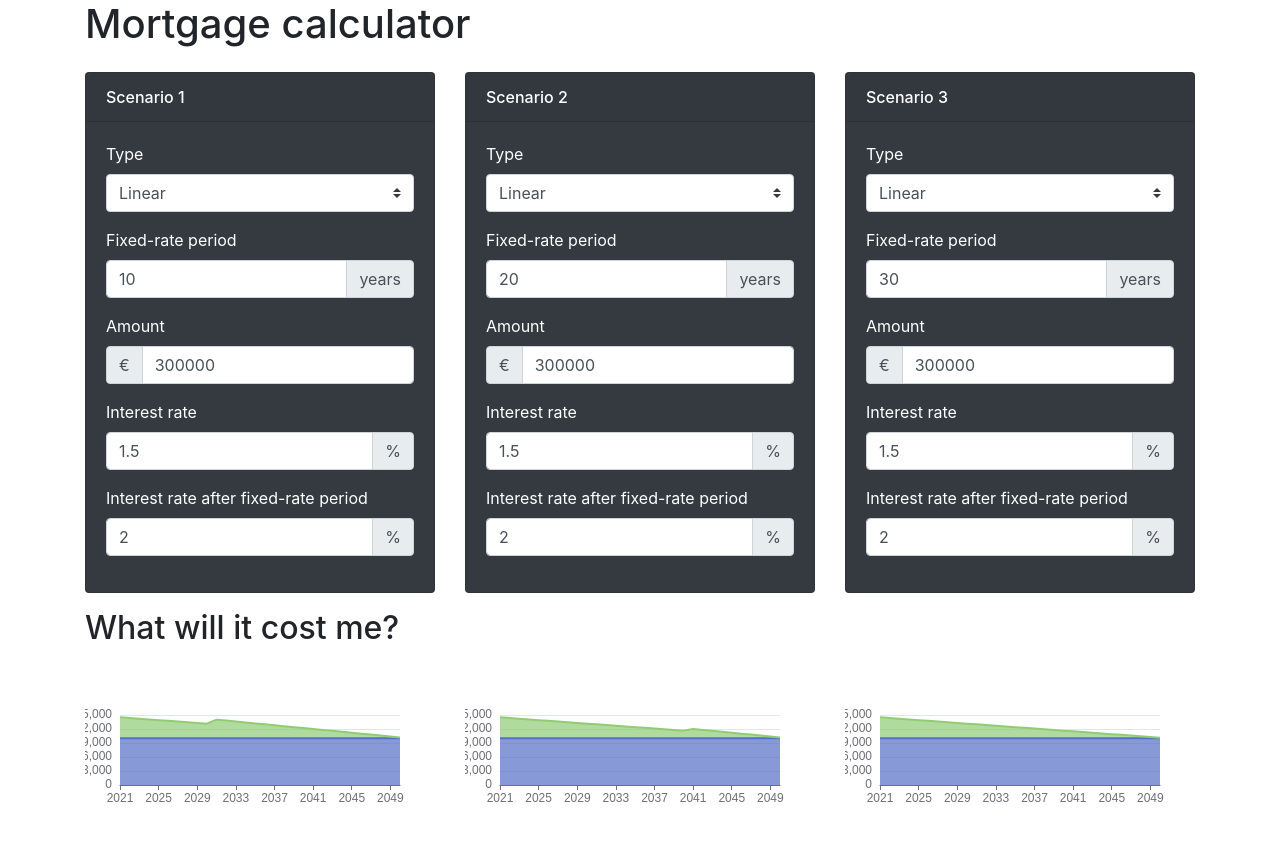
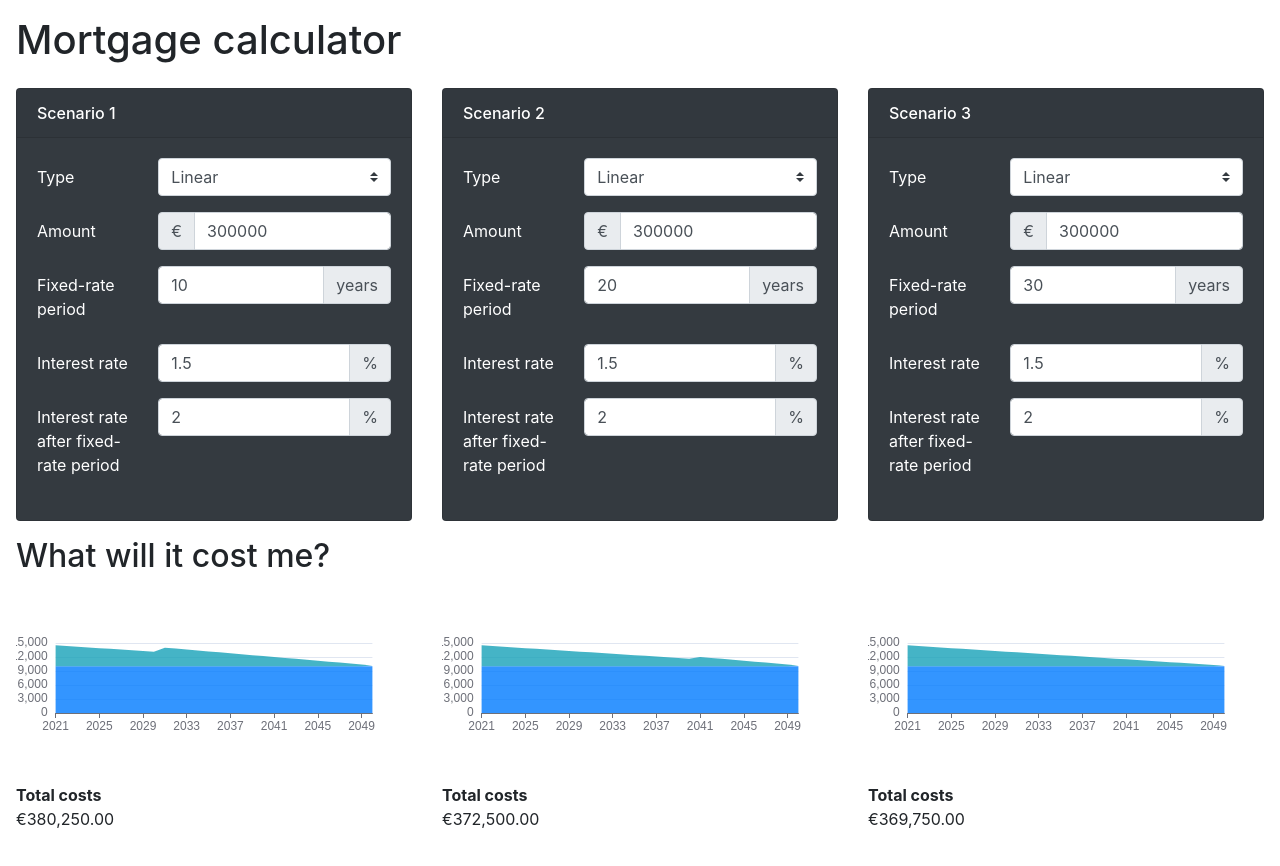
Before and after one commit to timseverien/mortgage-calculator, a Nuxt app: page / in a window 1280 px wide. Shown: the top 866 px of the page. Built offline with nearby package versions, Linux system fonts and the light colour scheme.

Commit message:
Add total costs and style costs over time chart

```diff
--- a/components/CostsOverTimeChart.vue
+++ b/components/CostsOverTimeChart.vue
@@ -3,7 +3,22 @@
 </template>
 
 <script>
-/* global echarts */
+import * as echarts from 'echarts'
+
+const colors = [
+  '#007bff',
+  '#17a2b8',
+  '#20c997',
+  '#28a745',
+  '#343a40',
+  '#6610f2',
+  '#6c757d',
+  '#6f42c1',
+  '#dc3545',
+  '#e83e8c',
+  '#fd7e14',
+  '#ffc107',
+]
 
 export default {
   props: {
@@ -23,11 +38,15 @@ export default {
 
     return {
       chart: null,
-
       chartOptions: {
         series: this.createSeries(),
         tooltip: {
           trigger: 'axis',
+          snap: true,
+          lineStyle: {
+            color: '#000',
+            opacity: 1,
+          },
         },
         xAxis: {
           boundaryGap: false,
@@ -35,6 +54,7 @@ export default {
           type: 'category',
         },
         yAxis: {},
+        color: colors,
       },
     }
   },
@@ -63,16 +83,22 @@ export default {
     createSeries() {
       return [
         {
-          areaStyle: {},
+          areaStyle: {
+            opacity: 0.8,
+          },
           data: this.data.map((c) => c.amount),
+          lineStyle: { width: 0 },
           name: 'Repayment',
           showSymbol: false,
           stack: 'total',
           type: 'line',
         },
         {
-          areaStyle: {},
+          areaStyle: {
+            opacity: 0.8,
+          },
           data: this.data.map((c) => c.interest),
+          lineStyle: { width: 0 },
           name: 'Interest',
           showSymbol: false,
           stack: 'total',
--- a/components/ScenarioSettingsCard.vue
+++ b/components/ScenarioSettingsCard.vue
@@ -5,11 +5,34 @@
     </template>
 
     <b-form>
-      <b-form-group :label-for="`scenario-${_uid}-type`" label="Type">
+      <b-form-group
+        :label-for="`scenario-${_uid}-type`"
+        content-cols="8"
+        label-cols="4"
+        label="Type"
+      >
         <b-form-select v-model="typeModel" :options="typeOptions" />
       </b-form-group>
       <b-form-group
+        :label-for="`scenario-${_uid}-amount`"
+        content-cols="8"
+        label-cols="4"
+        label="Amount"
+      >
+        <b-input-group prepend="€">
+          <b-form-input
+            :id="`scenario-${_uid}-amount`"
+            v-model="amountModel"
+            min="1"
+            step="1"
+            type="number"
+          />
+        </b-input-group>
+      </b-form-group>
+      <b-form-group
         :label-for="`scenario-${_uid}-fixed-rate-period`"
+        content-cols="8"
+        label-cols="4"
         label="Fixed-rate period"
       >
         <b-input-group append="years">
@@ -23,19 +46,10 @@
           />
         </b-input-group>
       </b-form-group>
-      <b-form-group :label-for="`scenario-${_uid}-amount`" label="Amount">
-        <b-input-group prepend="€">
-          <b-form-input
-            :id="`scenario-${_uid}-amount`"
-            v-model="amountModel"
-            min="1"
-            step="1"
-            type="number"
-          />
-        </b-input-group>
-      </b-form-group>
       <b-form-group
         :label-for="`scenario-${_uid}-interest-rate`"
+        content-cols="8"
+        label-cols="4"
         label="Interest rate"
       >
         <b-input-group append="%">
@@ -51,6 +65,8 @@
       </b-form-group>
       <b-form-group
         :label-for="`scenario-${_uid}-interest-rate-after-fixed-rate-period`"
+        content-cols="8"
+        label-cols="4"
         label="Interest rate after fixed-rate period"
       >
         <b-input-group append="%">
--- a/nuxt.config.js
+++ b/nuxt.config.js
@@ -14,12 +14,12 @@ export default {
       { hid: 'description', name: 'description', content: '' },
     ],
     link: [{ rel: 'icon', type: 'image/x-icon', href: '/favicon.ico' }],
-    script: [
-      {
-        hid: 'echarts',
-        src: 'https://unpkg.com/echarts@5.0.2/dist/echarts.js',
-      },
-    ],
+    // script: [
+    //   {
+    //     hid: 'echarts',
+    //     src: 'https://unpkg.com/echarts@5.0.2/dist/echarts.js',
+    //   },
+    // ],
   },
 
   // Global CSS: https://go.nuxtjs.dev/config-css
@@ -47,4 +47,8 @@ export default {
 
   // Build Configuration: https://go.nuxtjs.dev/config-build
   build: {},
+
+  server: {
+    port: 3005,
+  },
 }
--- a/pages/index.vue
+++ b/pages/index.vue
@@ -1,5 +1,5 @@
 <template>
-  <b-container>
+  <div class="page">
     <b-row class="section">
       <b-col>
         <h1>Mortgage calculator</h1>
@@ -37,14 +37,19 @@
     <h2>What will it cost me?</h2>
 
     <b-row class="section">
-      <b-col v-for="scenario in scenarios" :key="scenario.key">
+      <b-col v-for="scenario in scenarioCosts" :key="scenario.key">
         <CostsOverTimeChart
           :scenario="scenario"
-          :data="getCostsOverTime(scenario)"
+          :data="scenario.costsOvertime"
         />
+
+        <dl>
+          <dt>Total costs</dt>
+          <dd>{{ scenario.totalFormatted }}</dd>
+        </dl>
       </b-col>
     </b-row>
-  </b-container>
+  </div>
 </template>
 
 <script>
@@ -57,6 +62,28 @@ export default {
         this.createScenario(2),
       ],
     }
+  },
+
+  computed: {
+    scenarioCosts() {
+      const costsFormatter = new Intl.NumberFormat(undefined, {
+        currency: 'EUR',
+        style: 'currency',
+      })
+
+      return this.scenarios.map((scenario) => {
+        const costsOvertime = this.getCostsOverTime(scenario)
+        const total = costsOvertime.reduce(
+          (sum, costs) => sum + costs.amount + costs.interest,
+          0
+        )
+
+        return {
+          costsOvertime,
+          totalFormatted: costsFormatter.format(total),
+        }
+      })
+    },
   },
 
   methods: {
@@ -119,6 +146,10 @@ export default {
 </script>
 
 <style scoped>
+.page {
+  padding: 1rem;
+}
+
 .section {
   margin-bottom: 1rem;
 }
```
Also changed, not shown: 1 other file (tests, documents, lock files or other folders).
